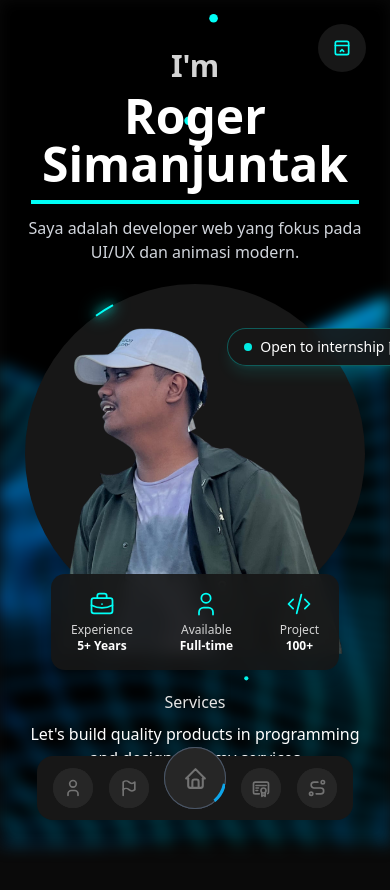
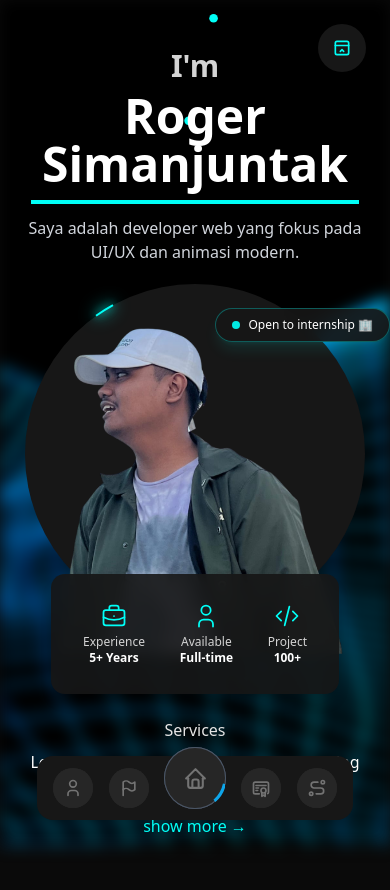
Before and after one commit to ngabroger/ngabroger-portofolio, a Next.js app: page /profile in a window 390 px wide. Shown: the top 890 px of the page. Built offline with nearby package versions, Linux system fonts and the light colour scheme.

Commit message:
feat : update minor for layout phone

```diff
--- a/src/app/component/ui/company-card.tsx
+++ b/src/app/component/ui/company-card.tsx
@@ -26,7 +26,7 @@ export const CompanyCards: React.FC<CompanyCardsProps> = ({ className }) => {
 
   return (
     <div className={cn('w-full px-4 sm:px-0 sm:max-w-[600px] md:w-[600px]', className)}>
-      <div className="bg-neutral-900/90 backdrop-blur-sm rounded-xl p-3 flex flex-row justify-between items-center shadow-lg">
+      <div className="bg-neutral-900/90 backdrop-blur-sm rounded-xl p-6 flex flex-row justify-between items-center shadow-lg ">
         {companies.map((company) => (
           <div
             key={company.name}
--- a/src/app/profile/section/main.tsx
+++ b/src/app/profile/section/main.tsx
@@ -16,10 +16,10 @@ export default function MainSection() {
       </section>
 
       <div className="relative flex flex-col items-center xl:mb-0">
-        <div className="absolute -right-12 md:-right-8 top-8 md:top-12 z-30 bg-neutral-900/90 backdrop-blur-sm px-4 py-2 rounded-full border border-[#00fff7]/30 shadow-lg shadow-[#00fff7]/10 hero-animate">
+        <div className="absolute -right-4 md:-right-8 top-3 md:top-12 z-30 bg-neutral-900/90 backdrop-blur-sm px-4 py-2 rounded-full border border-[#00fff7]/30 shadow-lg shadow-[#00fff7]/10 hero-animate">
           <div className="flex items-center gap-2">
             <div className="w-2 h-2 rounded-full bg-[#00fff7] animate-pulse"></div>
-            <p className="text-sm font-medium text-white">Open to internship 🏢</p>
+            <p className="text-xs md:text-md  font-medium text-white">Open to internship 🏢</p>
           </div>
         </div>
 
@@ -36,7 +36,7 @@ export default function MainSection() {
           <CompanyCards className="absolute left-1/2 -translate-x-1/2 -top-4 sm:-top-16 z-20 w-[100%] max-w-[320px] sm:max-w-[600px]" />
         </div>
       </div>
-      <section className="flex flex-col items-center text-center xl:items-start xl:text-left w-full md:mt-0 mt-25">
+      <section className="flex flex-col items-center text-center xl:items-start xl:text-left w-full md:mt-0 mt-32">
         <div className="w-full xl:w-80 flex flex-col items-center xl:items-start rounded-xl xl:p-6 xl:mt-0 hero-animate">
           <h2 className="text-base text-neutral-200 mb-2">Services</h2>
           <p className="text-md font-medium text-white mb-4">
```
